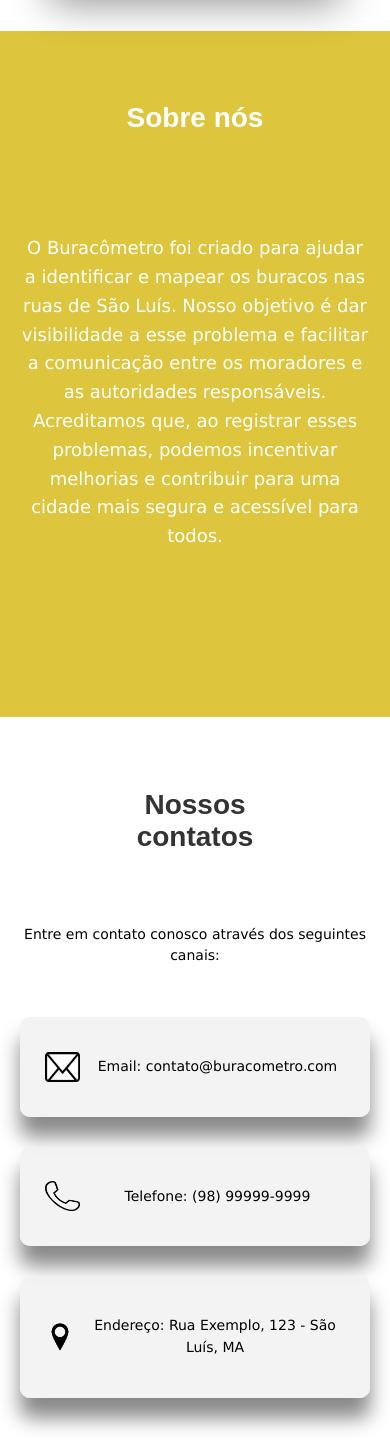
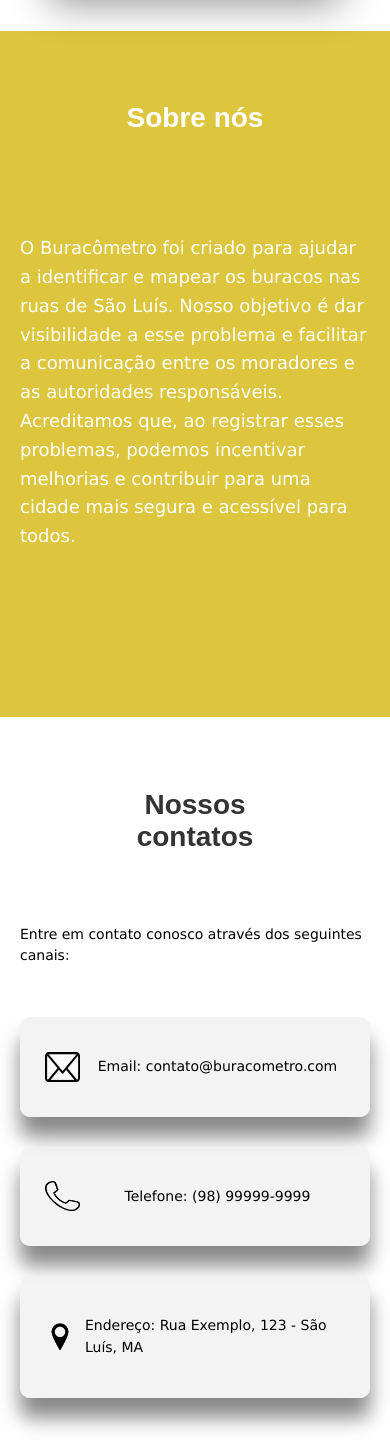
Before and after one commit to Claracruzx/Buracometro, a Django app: page / in a window 390 px wide. Shown: the part 2160-3606 px from the top of the page. Run offline with Django 5.2, Linux system fonts and the light colour scheme.

Commit message:
Ajusta alinhamento dos textos no inicio mobile

```diff
--- a/paginas/static/paginas/css/style.css
+++ b/paginas/static/paginas/css/style.css
@@ -368,7 +368,7 @@ p{
         justify-content: center;
         min-height: 64svh;
         padding: 92px 22px 44px;
-        text-align: center;
+        text-align: left;
         background-position: 72% top;
     }
 
@@ -396,7 +396,7 @@ p{
         margin: 0 auto 24px;
         font-size: 16px;
         line-height: 1.55;
-        text-align: center;
+        text-align: left;
     }
 
     #inicio form {
@@ -407,12 +407,6 @@ p{
 
     #inicio .btn {
         max-width: 280px;
-    }
-
-    #trabalhos,
-    #sobre,
-    #contatos {
-        text-align: center;
     }
 
     #trabalhos h1,
@@ -427,16 +421,16 @@ p{
     #contatos p {
         margin-left: auto;
         margin-right: auto;
-        text-align: center;
+        text-align: left;
     }
 
     .contato-item {
-        justify-content: center;
-        text-align: center;
+        justify-content: flex-start;
+        text-align: left;
     }
 
     .contato-item p {
-        text-align: center;
+        text-align: left;
     }
 }
 
```
